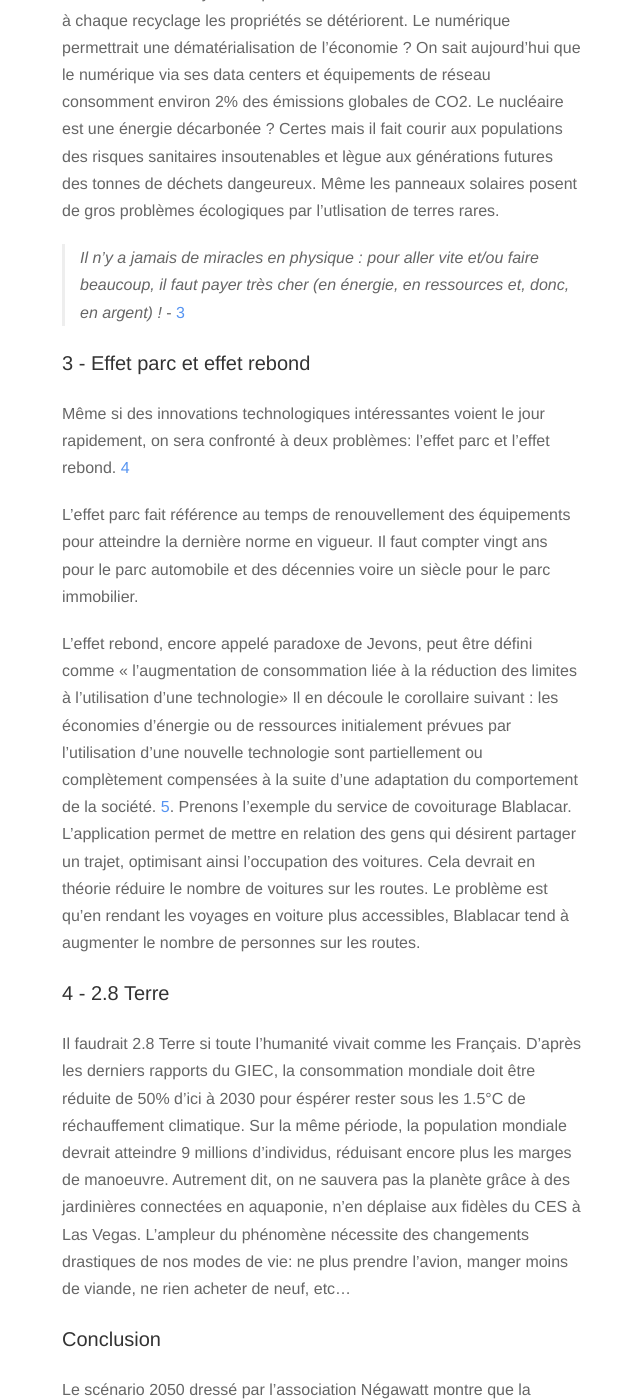
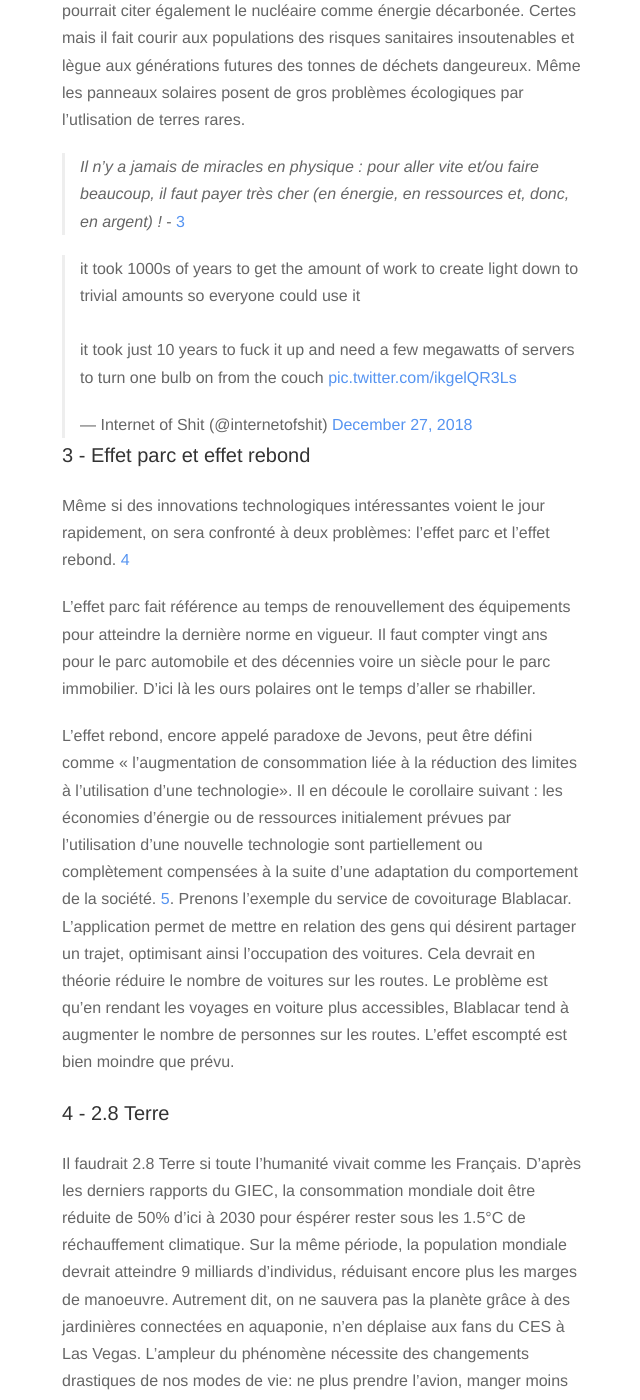
Before and after one commit to benoitguigal/blog, a Jekyll site: the page built from _posts/2019-03-07-le-mythe-de-la-croissance-verte.md, in a window 1280 px wide and 1400 px high, scrolled down 3764 px. Shown: the whole window, without its empty margins (318-958 px from the left). Built offline with Jekyll 4.4.1, drawn with Linux system fonts in a browser that asks for light colours; nearby versions of some CDN libraries; a script that is not in the unit is left out; comment, search, counter and statistics services are not loaded; some of the changed text lies outside the part shown.

Commit message:
few corrections to blog post Le mythe de la croissance verte

```diff
--- a/_posts/2019-03-07-le-mythe-de-la-croissance-verte.md
+++ b/_posts/2019-03-07-le-mythe-de-la-croissance-verte.md
@@ -1,70 +1,77 @@
 ---
 title:  "Le mythe de la croissance verte"
 date:   2019-03-07 19:07:00
-description: "Le mythe de la croissance verte"
+description: "Pourquoi la foi dans le progrès technique est dangeureuse ?"
 ---
 
-
-Lors de «L'Emission politique»[^1] consacré à Nicolas Hulot et diffusée le jeudi 22 novembre 2018 sur France 2, le porte parole du Medef, Geoffroy Roux de Bézieux était invité pour débattre avec l'ex-ministre de la transition écologique. Alors que Nicolas Hulot en appelle à un changement de paradigme économique, M Roux de Bézieux lui répond avec une ampoule LED. D'après le patron des patrons, l'ampoule LED, qui consomme dix fois mois qu'une ampoule à incandescence classique symbolise la capacité des entreprises et du système productivste à trouver des solutions technologiques aux problèmes environnementaux.
+Lors de «L'Emission politique»[^1] consacré à Nicolas Hulot et diffusée le jeudi 22 novembre 2018 sur France 2, le porte-parole du Medef, Geoffroy Roux de Bézieux était invité pour débattre avec l'ex-ministre de la transition écologique. Alors que Nicolas Hulot en appelle à un changement de paradigme économique, M Roux de Bézieux mise tout sur l'innovation en brandissant une ampoule LED. D'après le patron des patrons, l'ampoule LED, qui consomme dix fois mois qu'une ampoule à incandescence classique, symbolise la capacité des entreprises et du système productivste à trouver des solutions technologiques aux problèmes environnementaux.
 
 > *« Ce sont les entreprises et les technologies qui ont la solution »* -
 Geoffroy Roux de Bézieux
 
 ![geoffroy-roux-de-bézieux]({{site.url}}/assets/images/croissance-verte/roux-de-bezieux.png)
 
-Cette croyance en une «croissance verte» qui prétend qu'il n'y a pas de contradiction entre économie libérale et écologie est relayé par des penseurs de droite comme Luc Ferry [^2].
+D'après lui, il n'y aurait pas de contradiction entre économie libérale consumériste et écologie. Cette pensée est largement partagée par des penseurs de droite comme Luc Ferry [^2] et par le gouvernement actuel.
 
-Certes l'ampoule LED consomme 10 fois moins d'énergie qu'une ampoule normale pour un même service rendu à l'utilisateur. D'autres innovations technologiques très intéressantes se sont développés pour:
+Il est indéniable que les innovations technologiques sont indispensables si on veut réaliser une transition écologique en douceur sans revenir à la bougie. On peut citer entre autres des innovations permettant de:
 
-* faire autant avec moins (bâtiment à énergie positive)
+* faire autant avec moins (bâtiments à énergie positive)
 * concevoir des matériaux recyclables
-* limiter la pollution (voiture électrique)
+* limiter la pollution (voitures électriques)
 * sensibiliser aux enjeux climatiques (technologies web)
-* déployer des capacités d'énergies renouvelables (smart grid)
-* optimiser des trajets (Blablacar)
-* recueillir des données environmentales (Internet des Objets)
+* déployer des énergies renouvelables (smart grid)
+* optimiser des trajets en voiture (Blablacar)
+* recueillir des données environementales (Internet des Objets)
 
 <br/>
 
-Je trouve personnellement toutes ces innovations fantastiques. Les problèmes commencents lorsqu'elles nous servent de caution morale pour ne pas modifier nos modes de vies.
+Les problèmes commencent lorsque le progrès technique est vu comme la panacée et sert à justifier l'attentisme écologique.
 
-*Pourquoi arrêter de prendre l'avion si on met en service des avions à hydrogène non polluant ?*
+*Pourquoi arrêter de prendre l'avion si on met en service des avions à hydrogène non polluants ?*
 *Pourquoi s'arrêter d'émettre du CO2 si on est capable de le capter ?*
 *Pourquoi préserver notre planète si on peut coloniser Mars ?*
 
-La foi dans le progrès pour résoudre tous les problèmes est hérité de l'économie du 20ème siècle, une économie de ressources illimitées. Ce mythe ne survivra pas aux décennies qui viennent. Il devient urgent de changer de paradigme, passer du High Tech au Low Tech.
+La foi dans le progrès pour résoudre tous les problèmes est hérité de l'économie du 20ème siècle lorsqu'on pensait encore que les ressources de notre planète étaient illimitées. Ce mythe ne survivra pas aux décennies qui viennent. Il devient urgent de changer de paradigme, passer du high-tech au low-tech, au risque de subir une décroissance forcée.
 
-Voici quatre contre-arguments à la croissance verte.
+<blockquote class="twitter-tweet" data-lang="en"><p lang="fr" dir="ltr">Je crois que la réponse est au dessus de la question (et dans l’acceptation dominante du terme) <a href="https://t.co/E3nNWqxSft">pic.twitter.com/E3nNWqxSft</a></p>&mdash; Samuel Goldszmidt (@ouhouhsami) <a href="https://twitter.com/ouhouhsami/status/1100717033942122497?ref_src=twsrc%5Etfw">February 27, 2019</a></blockquote>
+<script async src="https://platform.twitter.com/widgets.js" charset="utf-8"></script>
 
-<img src="{{site.url}}/assets/images/croissance-verte/le-progres.png" alt="le-progres" style="width:100%; margin: auto;  display:block;"/>
+
 
 ### 1 - Le risque est trop grand
 
-S'agissant d'inaction environmentale, ce qui est en jeu n'est rien de moins que la disparition de l'espèce humaine et des ecosystèmes biologiques. Dans cette optique, est-on vraiment certain de vouloir confier l'avenir de nos enfants aux ingénieurs du projet ITER de fusion nucléaire, sachant qu'on n'arrive même pas à mettre en route un EPR ? Ce serait un peu comme jouer à la roulette russe. Les chances de réussite de tels projets sont infimes et à des échelles de temps beaucoup trop longues. Or nous n'avons presque plus de marges de manoeuvre. Continuer à encourager la société de consommation et le culte de la croissance comme le fait le gouvernement actuel est donc contraire au principe de précaution inscrit dans la Constitution. Le recours en justice contre le gouvernement de plusieurs ONG dans le cadre de l'affaire du siècle est donc totalement justifié.
+S'agissant d'inaction environnementale, ce qui est en jeu n'est rien de moins que la disparition de l'espèce humaine et des ecosystèmes biologiques. Dans cette optique, est-on vraiment certain de vouloir confier l'avenir de nos enfants aux ingénieurs du projet ITER de fusion nucléaire, sachant qu'on n'arrive même pas à mettre en route un EPR ? Ce serait un peu comme jouer à la roulette russe. Les chances de réussite de tels projets sont infimes et s'inscrivent dans des temporalités beaucoup trop longues. Or nous n'avons presque plus de temps. Continuer à encourager la société de consommation et le culte de la croissance comme le fait le gouvernement actuel est donc contraire au principe de précaution inscrit dans la Constitution. Le recours en justice contre le gouvernement de plusieurs ONG dans le cadre de l'affaire du siècle est donc totalement justifié.
 
 ![roulette-russe]({{site.url}}/assets/images/croissance-verte/roulette-russe.png)
 
+> En cas de risque de dommages graves ou irréversibles, l'absence de certitude scientifique absolue ne doit pas servir de prétexte pour remettre à plus tard l'adoption de mesures effectives visant à prévenir la dégradation de l'environnement.
+
 ### 2 - L'entropie
 
-Les ayatollah de la technologie voudrait nous faire croire qu'il existe des énergies propres, une économie circulaire, une croissance verte. Autant d'oxymores qui se heurtent assez vite au deuxième principe de la thermodynamique. Ce principe physique introduit la notion d'entropie, ou désordre qui accompagne nécessairement toute transormation. Autrement dit, on n'a rien sans rien, il n'y a pas de magie. Dès que l'on veut produire quelque chose, le transformer, le transporter d'un point A à un point B, il y a création d'entropie et de déchets. L'efficacité des processus est limité.
+Les partisans de la croissance verte voudrait nous faire croire qu'il existe des énergies propres, une économie circulaire, une croissance verte. Autant d'oxymores qui se heurtent assez vite au deuxième principe de la thermodynamique. Ce principe physique introduit la notion d'entropie, ou désordre, qui accompagne nécessairement toute transformation. Autrement dit, on n'a rien sans rien, il n'y a pas de magie. Dès que l'on veut produire quelque chose, le transformer, le transporter d'un point A à un point B, il y a création d'entropie et de déchets. L'efficacité des processus est limité.
 
-Prenons par exemple une bouteille en plastique soit disant recyclable. Elle n'est en fait recyclable que trois fois avant de devenir un déchet car à chaque recyclage les propriétés se détériorent. Le numérique permettrait une dématérialisation de l'économie ? On sait aujourd'hui que le numérique via ses data centers et équipements de réseau consomment environ 2% des émissions globales de CO2. Le nucléaire est une énergie décarbonée ? Certes mais il fait courir aux populations des risques sanitaires insoutenables et lègue aux générations futures des tonnes de déchets dangeureux. Même les panneaux solaires posent de gros problèmes écologiques par l'utlisation de terres rares.
+Prenons par exemple une bouteille en plastique soit disant recyclable. Elle n'est en fait recyclable que trois fois avant de devenir un déchet car à chaque recyclage les propriétés se détériorent.
+Autre exemple: le numérique. On nous fait croire qu'il permet de dématérialiser l'économie. Or on sait aujourd'hui que le numérique via ses data centers et équipements de réseau consomment environ 2% des émissions globales de CO2. Stocker et déplacer des octets a un coût. Chaque photo que vous partagez sur WhatsApp ajoute du CO2 dans l'atmosphère.
+On pourrait citer également le nucléaire comme énergie décarbonée. Certes mais il fait courir aux populations des risques sanitaires insoutenables et lègue aux générations futures des tonnes de déchets dangeureux. Même les panneaux solaires posent de gros problèmes écologiques par l'utlisation de terres rares.
 
 > *Il n’y a jamais de miracles en physique : pour aller vite et/ou faire beaucoup, il faut payer très cher (en énergie, en ressources et, donc, en argent) !* - [^3]
+
+<blockquote class="twitter-tweet" data-lang="en"><p lang="en" dir="ltr">it took 1000s of years to get the amount of work to create light down to trivial amounts so everyone could use it<br><br>it took just 10 years to fuck it up and need a few megawatts of servers to turn one bulb on from the couch <a href="https://t.co/ikgelQR3Ls">pic.twitter.com/ikgelQR3Ls</a></p>&mdash; Internet of Shit (@internetofshit) <a href="https://twitter.com/internetofshit/status/1078428201104408576?ref_src=twsrc%5Etfw">December 27, 2018</a></blockquote>
+<script async src="https://platform.twitter.com/widgets.js" charset="utf-8"></script>
+
 
 
 ### 3 - Effet parc et effet rebond
 
 Même si des innovations technologiques intéressantes voient le jour rapidement, on sera confronté à deux problèmes: l'effet parc et l'effet rebond. [^4]
 
-L'effet parc fait référence au temps de renouvellement des équipements pour atteindre la dernière norme en vigueur. Il faut compter vingt ans pour le parc automobile et des décennies voire un siècle pour le parc immobilier.
+L'effet parc fait référence au temps de renouvellement des équipements pour atteindre la dernière norme en vigueur. Il faut compter vingt ans pour le parc automobile et des décennies voire un siècle pour le parc immobilier. D'ici là les ours polaires ont le temps d'aller se rhabiller.
 
-L’effet rebond, encore appelé paradoxe de Jevons, peut être défini comme « l’augmentation de consommation liée à la réduction des limites à l’utilisation d’une technologie» Il en découle le corollaire suivant : les économies d’énergie ou de ressources initialement prévues par l’utilisation d’une nouvelle technologie sont partiellement ou complètement compensées à la suite d'une adaptation du comportement de la société. [^5]. Prenons l'exemple du service de covoiturage Blablacar. L'application permet de mettre en relation des gens qui désirent partager un trajet, optimisant ainsi l'occupation des voitures. Cela devrait en théorie réduire le nombre de voitures sur les routes. Le problème est qu'en rendant les voyages en voiture plus accessibles, Blablacar tend à augmenter le nombre de personnes sur les routes.
+L’effet rebond, encore appelé paradoxe de Jevons, peut être défini comme « l’augmentation de consommation liée à la réduction des limites à l’utilisation d’une technologie». Il en découle le corollaire suivant : les économies d’énergie ou de ressources initialement prévues par l’utilisation d’une nouvelle technologie sont partiellement ou complètement compensées à la suite d'une adaptation du comportement de la société. [^5]. Prenons l'exemple du service de covoiturage Blablacar. L'application permet de mettre en relation des gens qui désirent partager un trajet, optimisant ainsi l'occupation des voitures. Cela devrait en théorie réduire le nombre de voitures sur les routes. Le problème est qu'en rendant les voyages en voiture plus accessibles, Blablacar tend à augmenter le nombre de personnes sur les routes. L'effet escompté est bien moindre que prévu.
 
 ### 4 - 2.8 Terre
 
-Il faudrait 2.8 Terre si toute l'humanité vivait comme les Français. D'après les derniers rapports du GIEC, la consommation mondiale doit être réduite de 50% d'ici à 2030 pour éspérer rester sous les 1.5°C de réchauffement climatique. Sur la même période, la population mondiale devrait atteindre 9 millions d'individus, réduisant encore plus les marges de manoeuvre. Autrement dit, on ne sauvera pas la planète grâce à des jardinières connectées en aquaponie, n'en déplaise aux fidèles du CES à Las Vegas. L'ampleur du phénomène nécessite des changements drastiques de nos modes de vie: ne plus prendre l'avion, manger moins de viande, ne rien acheter de neuf, etc...
-
+Il faudrait 2.8 Terre si toute l'humanité vivait comme les Français. D'après les derniers rapports du GIEC, la consommation mondiale doit être réduite de 50% d'ici à 2030 pour éspérer rester sous les 1.5°C de réchauffement climatique. Sur la même période, la population mondiale devrait atteindre 9 milliards d'individus, réduisant encore plus les marges de manoeuvre. Autrement dit, on ne sauvera pas la planète grâce à des jardinières connectées en aquaponie, n'en déplaise aux fans du CES à Las Vegas. L'ampleur du phénomène nécessite des changements drastiques de nos modes de vie: ne plus prendre l'avion, manger moins de viande, ne rien acheter de neuf, etc...
 
 ### Conclusion
 
```
Also changed, not shown: other parts of _posts/2019-03-07-le-mythe-de-la-croissance-verte.md (+1 -1 lines), 1 other file.
